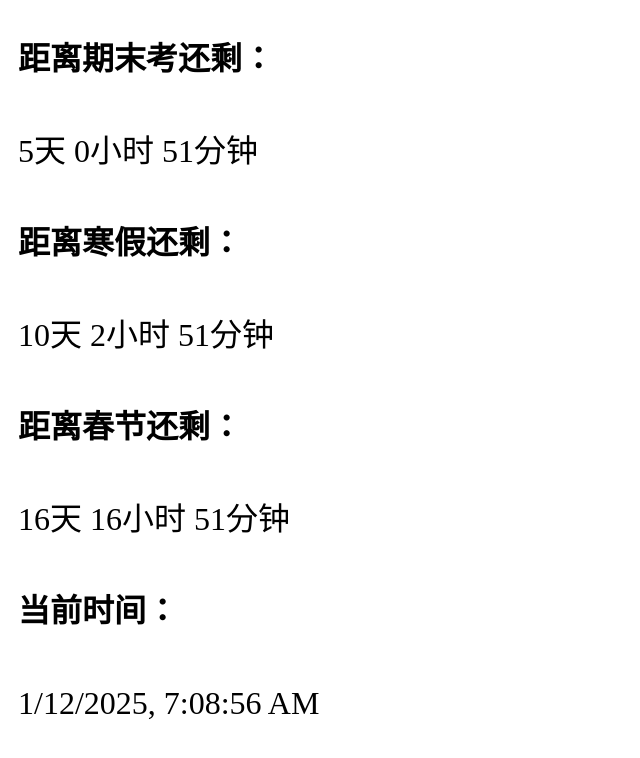
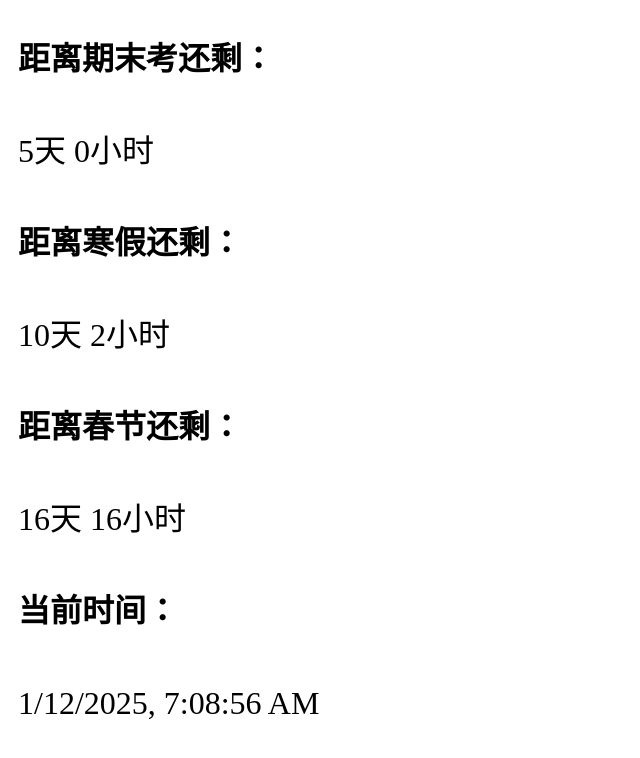
Before and after one commit to FSC711300/fsc711300.github.io, a plain HTML site: page index.html in a window 1280 px wide. Shown: the whole page, without its empty margins (0-640 px from the left). Drawn offline with Linux system fonts and the light colour scheme.

Commit message:
modified:   index.html

```diff
--- a/index.html
+++ b/index.html
@@ -57,7 +57,7 @@
                 var leave3 = leave2 % (60 * 1000)
                 var seconds = Math.ceil(leave3 / 1000)
                 //return dayDiff < 0 ? "预定时间已到！" : dayDiff + "天 " + hours + "小时 " + minutes + "分钟 " + seconds + "秒";
-                return dayDiff < 0 ? "预定时间已到！" : dayDiff + "天 " + hours + "小时 " + minutes + "分钟";
+                return dayDiff < 0 ? "预定时间已到！" : dayDiff + "天 " + hours + "小时";
             }
 
             setInterval(function () {
```
